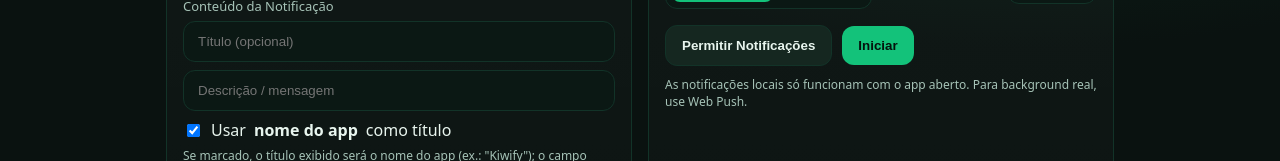
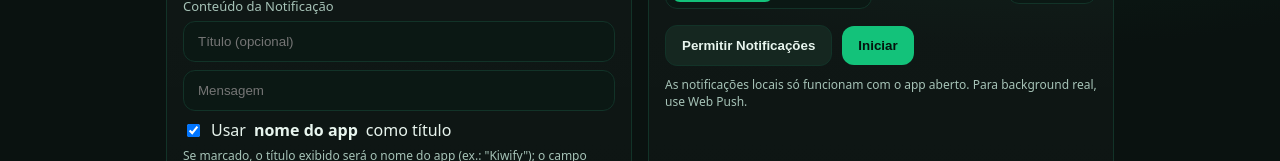
Before and after one commit to henriiqsantzz/astrex, a plain HTML site: page notifypwa - Copia/index.html in a window 1280 px wide. Shown: the part 233-394 px from the top of the page. Drawn offline with Linux system fonts and the light colour scheme.

Commit message:
Update index.html

```diff
--- a/notifypwa - Copia/index.html
+++ b/notifypwa - Copia/index.html
@@ -64,7 +64,7 @@
           <input id="titleInput" type="text" placeholder="Título (opcional)" />
         </div>
         <div class="row" style="margin-top:8px">
-          <input id="descInput" type="text" placeholder="Descrição / mensagem" />
+          <input id="descInput" type="text" placeholder="Mensagem" />
         </div>
         <div class="row" style="gap:8px;margin-top:8px">
           <label class="row" style="gap:8px"><input id="useAppAsTitle" type="checkbox" checked /> Usar <b>nome do app</b> como título</label>
```
